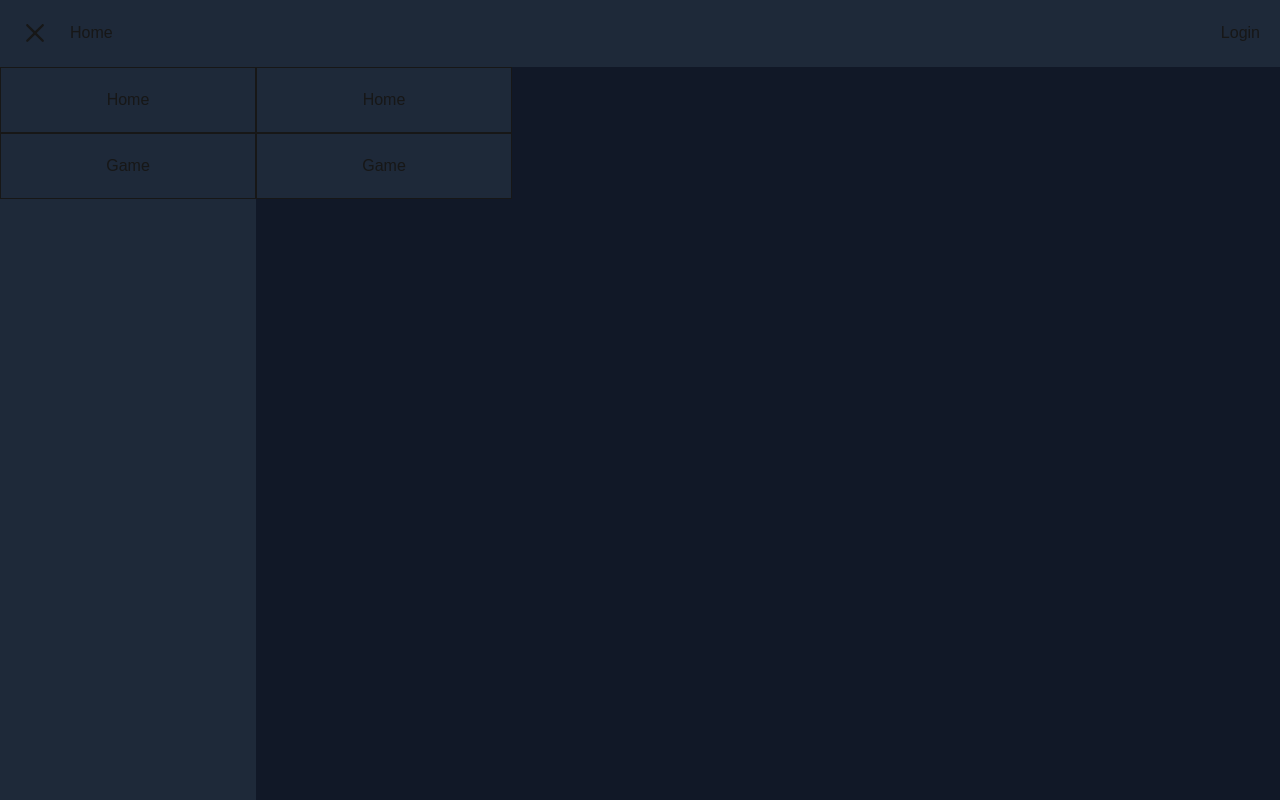
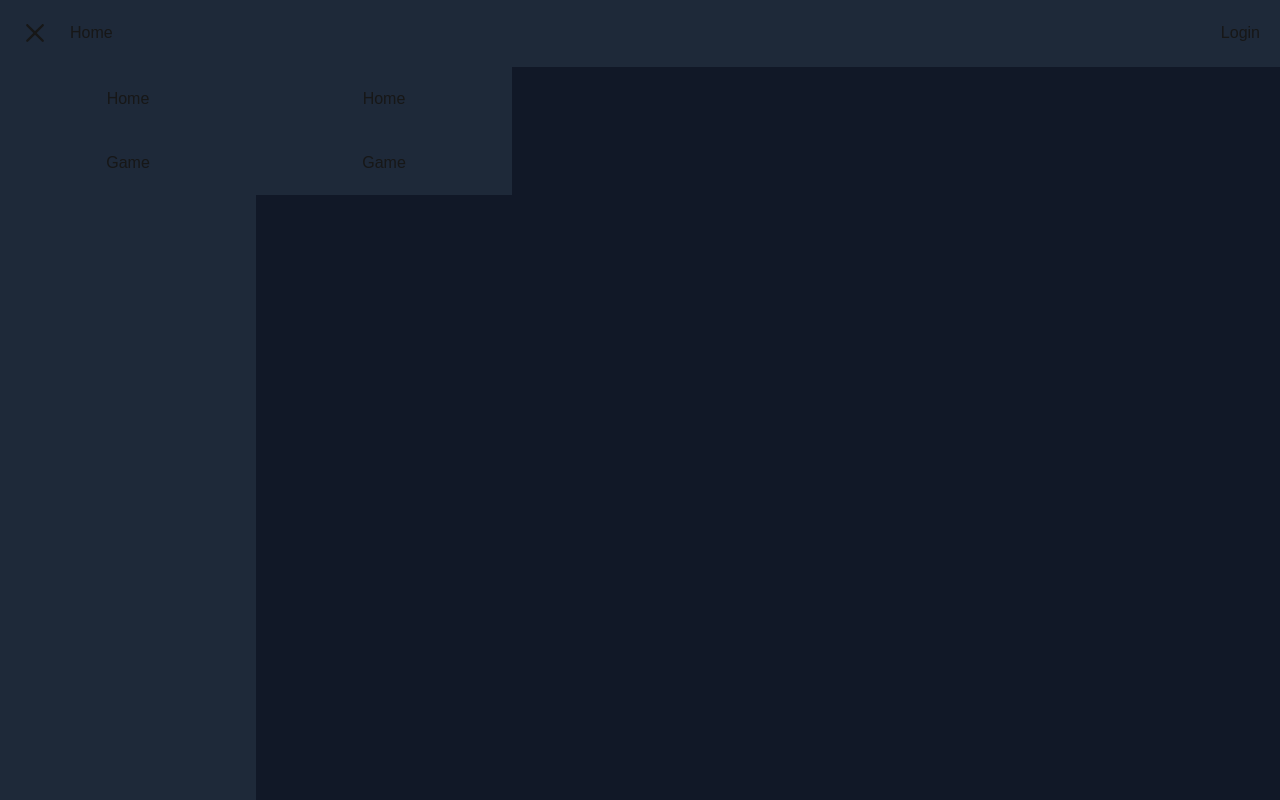
Before and after one commit to renhotsai/frontend-starter, a Next.js app: page /components/side-menu in a window 1280 px wide. Both pictures are taken after a click on the button 35 px from the left and 33 px from the top of the page. Built offline with nearby package versions, Linux system fonts and the light colour scheme; no server answers.

Commit message:
change side-menu layout

```diff
--- a/src/app/components/side-menu/page.tsx
+++ b/src/app/components/side-menu/page.tsx
@@ -1,20 +1,14 @@
 "use client"
 import SignOutButton from "@/app/components/side-menu/signout-button";
 import { useSideMenu } from "@/app/context/side-menu-context";
-import { useSession } from "next-auth/react";
 import SideMenuList from "@/app/components/side-menu/side-menu-list";
 
 const SideMenu = () => {
 	const {sideMenu} = useSideMenu()
-
-	const { data:session } = useSession();
-
 	if (sideMenu) {
-		return <div className={"bg-gray-800 w-full sm:w-64 z-20" }>
+		return <div className={"bg-gray-800 w-full sm:w-64 z-20 flex flex-col" }>
 			<SideMenuList/>
-			{session &&
-                <SignOutButton/>
-			}
+			<SignOutButton/>
 		</div>
 	}
 	return null
--- a/src/app/components/side-menu/side-menu-list-item.tsx
+++ b/src/app/components/side-menu/side-menu-list-item.tsx
@@ -11,7 +11,7 @@ const SideMenuListItem = ({name,uri}:SideMenuListItemProps) =>{
 	const { toggleSideMenu  } = useSideMenu();
 
 	return (
-		<li className={" border flex justify-center p-5"}>
+		<li className={"flex justify-center p-5"}>
 			<Link href={uri} onClick={toggleSideMenu}>{name}</Link>
 		</li>
 	)
--- a/src/app/components/side-menu/side-menu-list.tsx
+++ b/src/app/components/side-menu/side-menu-list.tsx
@@ -8,7 +8,7 @@ const SideMenuList = () => {
 	]
 
 	return (
-		<ul>
+		<ul className={'h-full'}>
 			{menuList.map((item, index) => (
 				<SideMenuListItem key={index} name={item.name} uri={item.url} />
 			))}
--- a/src/app/components/side-menu/signout-button.tsx
+++ b/src/app/components/side-menu/signout-button.tsx
@@ -1,11 +1,16 @@
 import { signOutAction } from "@/app/actions/auth";
+import { useSession } from "next-auth/react";
 
 const SignOutButton = () => {
-	return <form
-		action={() => signOutAction()}
-	>
-		<button type="submit">Sign Out</button>
-	</form>
+	const {data: session} = useSession();
+	if (session) {
+		return <form
+			action={() => signOutAction()}
+		className={"flex p-5 justify-center"}>
+			<button type="submit" >Sign Out</button>
+		</form>
+	}
+	return null
 }
 
 export default SignOutButton
```
